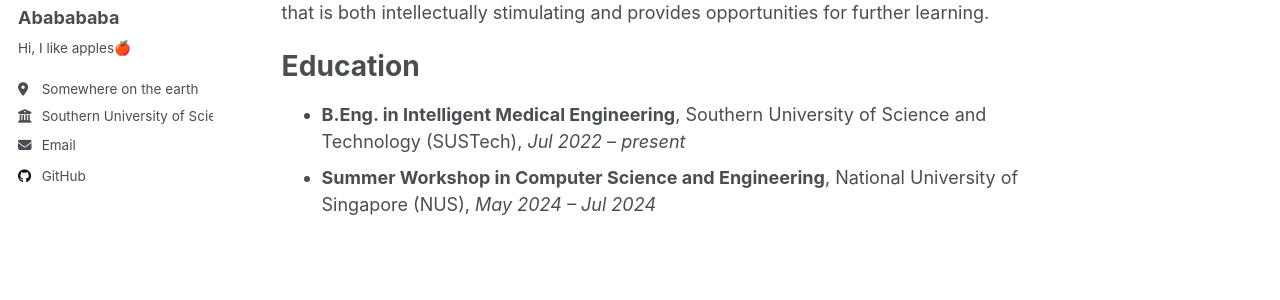
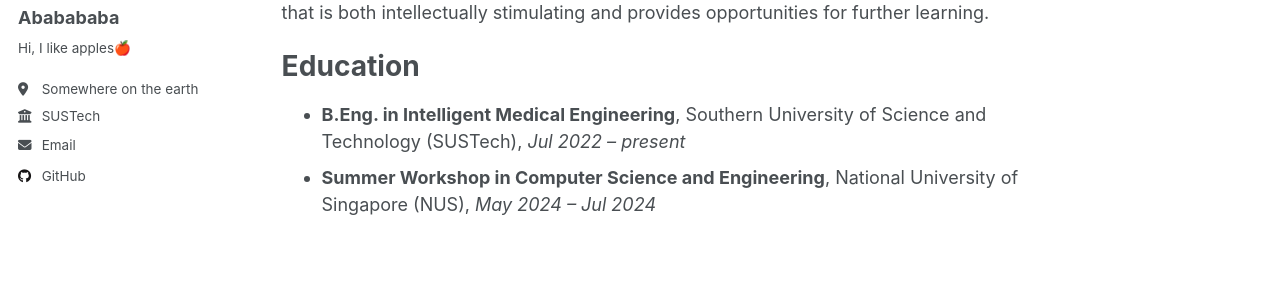
Before and after one commit to AbabababaSmart/ababababasmart.github.io, a Jekyll site: the page built from _pages/about.md, in a window 1280 px wide. Shown: the part 277-577 px from the top of the page. Built offline with Jekyll 4.4.1, drawn with Linux system fonts in a browser that asks for light colours; a script that is not in the unit is left out.

Commit message:
Update _config.yml

```diff
--- a/_config.yml
+++ b/_config.yml
@@ -28,7 +28,7 @@ author:
   pronouns         : # example: "she/her"
   bio              : "Hi, I like apples🍎"
   location         : "Somewhere on the earth"
-  employer         : "Southern University of Science and Technology, SUSTech"
+  employer         : "SUSTech"
   uri              : # URL
   email            : "12212659@mail.sustech.edu.cn"
 
```
